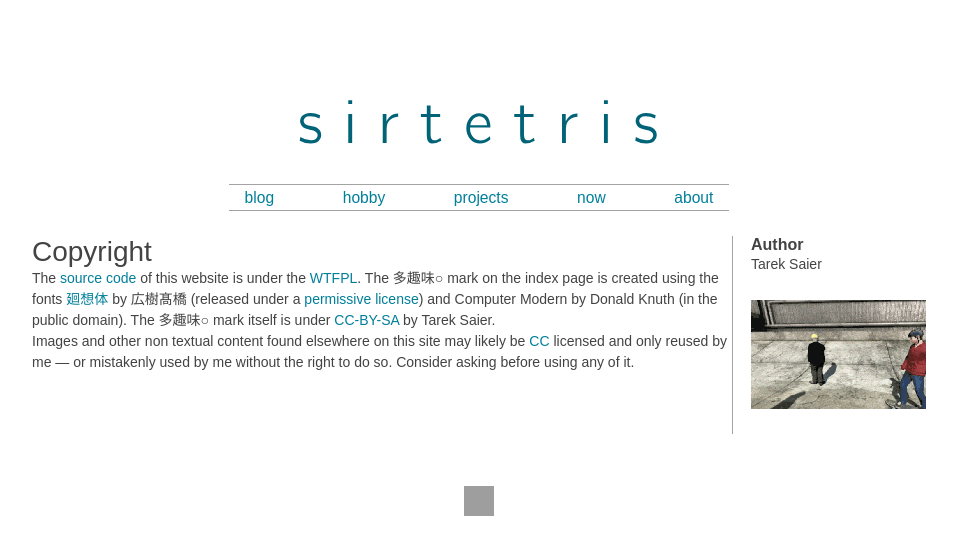
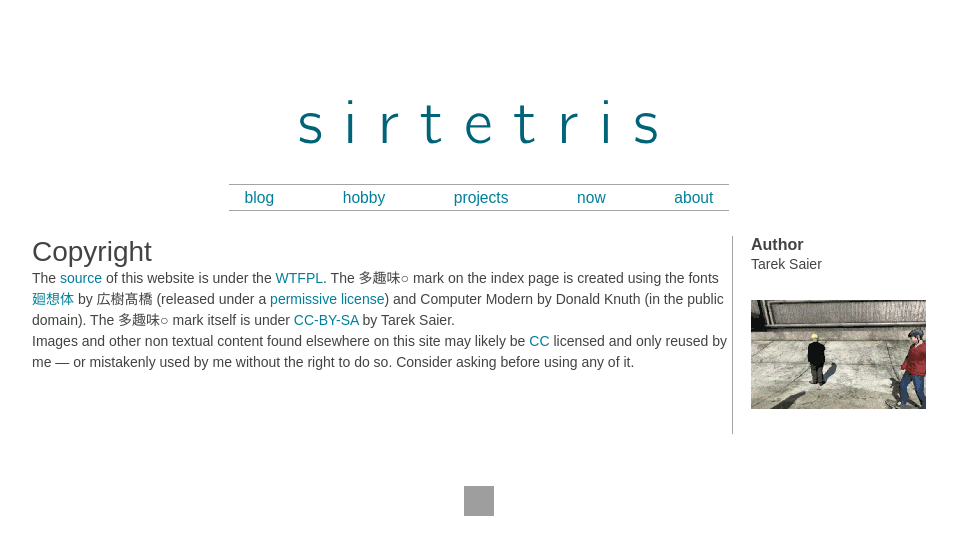
Before and after one commit to IllDepence/sirtetris.com_2021_jekyll, a Jekyll site: the page built from imprint.md, in a window 1280 px wide. Shown: the top 555 px of the page, without its empty margins (161-1118 px from the left). Built offline with Jekyll 4.4.1, drawn with Linux system fonts in a browser that asks for light colours; our own code applies the rules of GitHub Pages for plain Markdown files; grey boxes are pictures that could not be loaded.

Commit message:
update source link

```diff
--- a/imprint.md
+++ b/imprint.md
@@ -3,7 +3,7 @@ layout: split
 ---
 
 # Copyright
-The [source code](https://github.com/IllDepence/sirtetris.com/blob/master/index.py) of this website is under the [WTFPL](http://www.wtfpl.net/txt/copying/). The 多趣味○ mark on the index page is created using the fonts [廻想体](https://moji-waku.com/kaiso/) by 広樹髙橋 (released under a [permissive license](https://moji-waku.com/mj_work_license/index.html)) and Computer Modern by Donald Knuth (in the public domain). The 多趣味○ mark itself is under [CC-BY-SA](https://creativecommons.org/licenses/by-sa/4.0/) by Tarek Saier.
+The [source](https://github.com/IllDepence/sirtetris.com_2021_jekyll) of this website is under the [WTFPL](http://www.wtfpl.net/txt/copying/). The 多趣味○ mark on the index page is created using the fonts [廻想体](https://moji-waku.com/kaiso/) by 広樹髙橋 (released under a [permissive license](https://moji-waku.com/mj_work_license/index.html)) and Computer Modern by Donald Knuth (in the public domain). The 多趣味○ mark itself is under [CC-BY-SA](https://creativecommons.org/licenses/by-sa/4.0/) by Tarek Saier.
 Images and other non textual content found elsewhere on this site may likely be [CC](https://creativecommons.org/) licensed and only reused by me — or mistakenly used by me without the right to do so. Consider asking before using any of it.
 
 <!-- split -->
```
